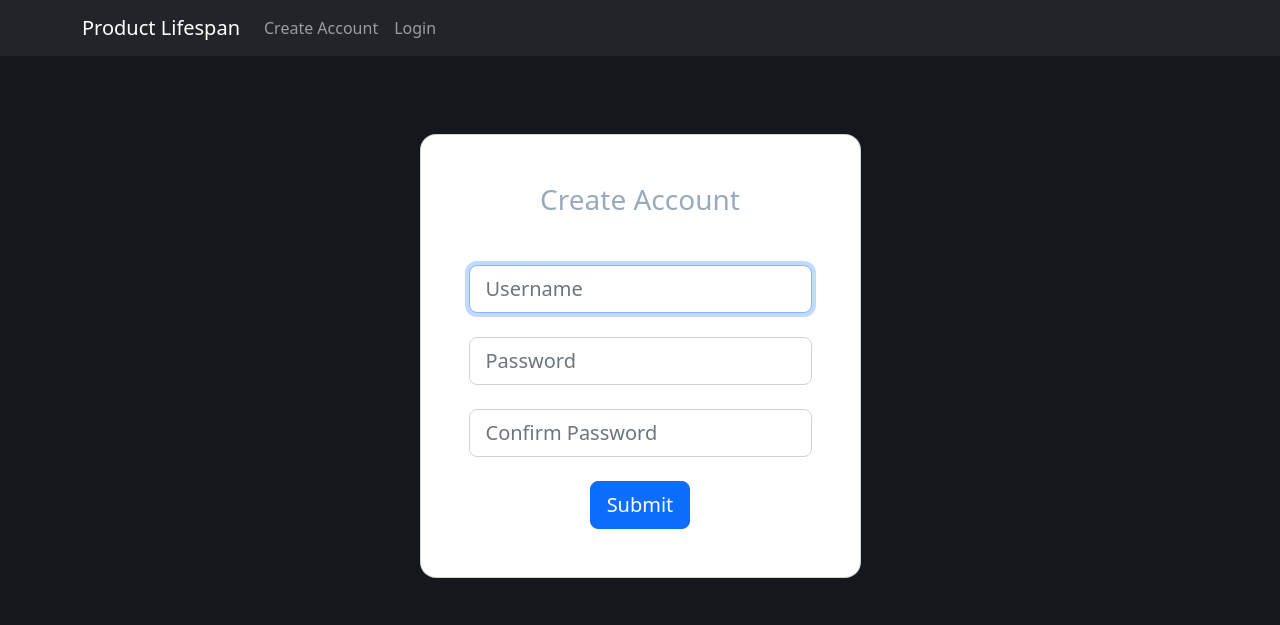
After one commit to matthewleighton/productlifespan, a Django app: template products/templates/register_user.html in a window 1280 px wide. The commit adds this page. Shown: the top 625 px of the page. Run offline with Django 4.2, Linux system fonts and the light colour scheme; the template is opened without the code that fills it, so the values that code supplies are empty.

Commit message:
Create user signup page

```diff
--- a/products/models.py
+++ b/products/models.py
@@ -119,9 +119,6 @@ class Product(models.Model):
 		user_currency = self.owner.profile.currency
 
 		return format_currency(self.price, user_currency, locale='en_US')
-
-		# currency_symbol = self.get_currency_symbol()
-		# return f'{currency_symbol}{self.price}'
 
 	def get_currency_symbol(self):
 		if self.currency == 'GBP':
--- a/products/templates/products/navbar.html
+++ b/products/templates/products/navbar.html
@@ -13,6 +13,9 @@
 						<a class="nav-link" href="{% url 'logout' %}">Logout</a>
 					</li>
 				{% else %}
+					<li class="nav-item">
+						<a class="nav-link" href="{% url 'products:register' %}">Create Account</a>
+					</li>
 					<li class="nav-item">
 						<a class="nav-link" href="{% url 'login' %}">Login</a>
 					</li>
--- /dev/null
+++ b/products/templates/register_user.html
@@ -0,0 +1,61 @@
+{% extends "products/base.html" %}
+
+{% block content %}
+
+{% if form.errors %}
+
+ <div class="alert alert-warning alert-dismissible fade show" role="alert">
+ 	There was an error with your form.
+ 	<button type="button" class="btn-close" data-bs-dismiss="alert" aria-label="Close"></button>
+ </div>
+
+<p>There was an error with your form.</p>
+{% endif %}
+
+{% if next %}
+	{% if user.is_authenticated %}
+	<p>Your account doesn't have access to this page. To proceed,
+	please login with an account that has access.</p>
+	{% else %}
+	<p>Please login to see this page.</p>
+	{% endif %}
+{% endif %}
+
+<form method="post" action="{% url 'products:register' %}" id="register-form">
+	{% csrf_token %}
+
+	<!-- {{ form.as_p }} -->
+
+	<section class="">
+		<div class="container py-5 h-100">
+			<div class="row d-flex justify-content-center align-items-center h-100">
+				<div class="col-12 col-md-8 col-lg-6 col-xl-5">
+					<div class="card shadow-2-strong" style="border-radius: 1rem;">
+						<div class="card-body p-5 text-center">
+
+						<h3 class="mb-5">Create Account</h3>
+
+						<div class="form-outline mb-4">
+							<input class="form-control form-control-lg" type="text" name="username" maxlength="150" autocapitalize="none" autocomplete="username" autofocus="" required="" id="id_username" placeholder="Username">
+						</div>
+
+						<div class="form-outline mb-4">
+							<input class="form-control form-control-lg" type="password" name="password1" autocomplete="new-password" required="" id="id_password1" placeholder="Password">
+						</div>
+
+						<div class="form-outline mb-4">
+							<input class="form-control form-control-lg" type="password" name="password2" autocomplete="new-password" required="" id="id_password2" placeholder="Confirm Password">
+						</div>
+
+						<button class="btn btn-primary btn-lg btn-block" type="submit">Submit</button>
+
+						</div>
+					</div>
+				</div>
+			</div>
+		</div>
+	</section>
+
+</form>
+
+{% endblock %}
--- a/products/urls.py
+++ b/products/urls.py
@@ -18,10 +18,13 @@ urlpatterns = [
 
 	# *static(settings.MEDIA_URL, document_root=settings.MEDIA_ROOT)
 
+	path('register', views.register_user, name='register'),
+
     # NOTE: Is it correct that these are in the products urls file?
     # They were originally just in the main productlifespan one, but this was stopping the login and admin pages from working.
     path('accounts/', include('django.contrib.auth.urls')),
     path('admin/', admin.site.urls),
+
 ]
 
 urlpatterns += static(settings.MEDIA_URL, document_root=settings.MEDIA_ROOT)
```
Also changed, not shown: products/views.py (+27 -0 lines).
